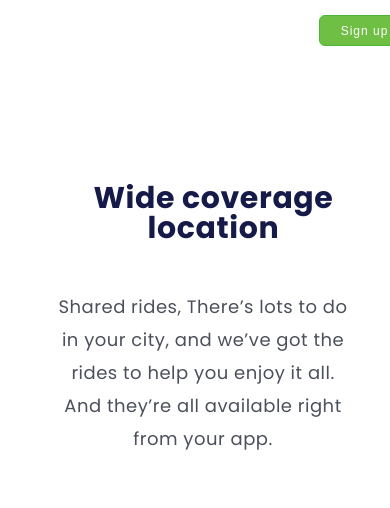
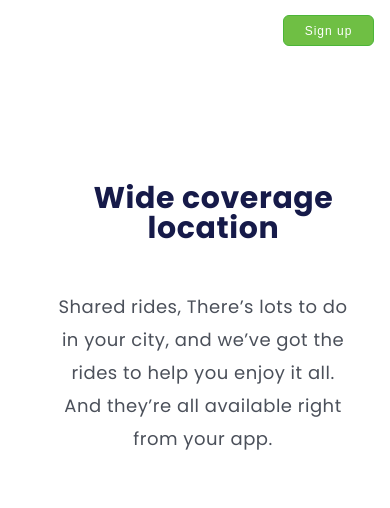
Before and after one commit to 98138023/Wide-coverage-location-, a plain HTML site: page index.html in a window 390 px wide. Shown: the top 508 px of the page. Drawn offline with Linux system fonts and the light colour scheme.

Commit message:
para xaomi 11tpro

```diff
--- a/styles.css
+++ b/styles.css
@@ -119,7 +119,7 @@ button :hover{
         font-weight: 500;
         line-height:18px;
         letter-spacing: 1px;
-        margin-left: 319px;
+        margin-left: 283px;
     margin-top: 15px;
     border-radius: 6px;
     border: 1px solid #4CB538;
```
